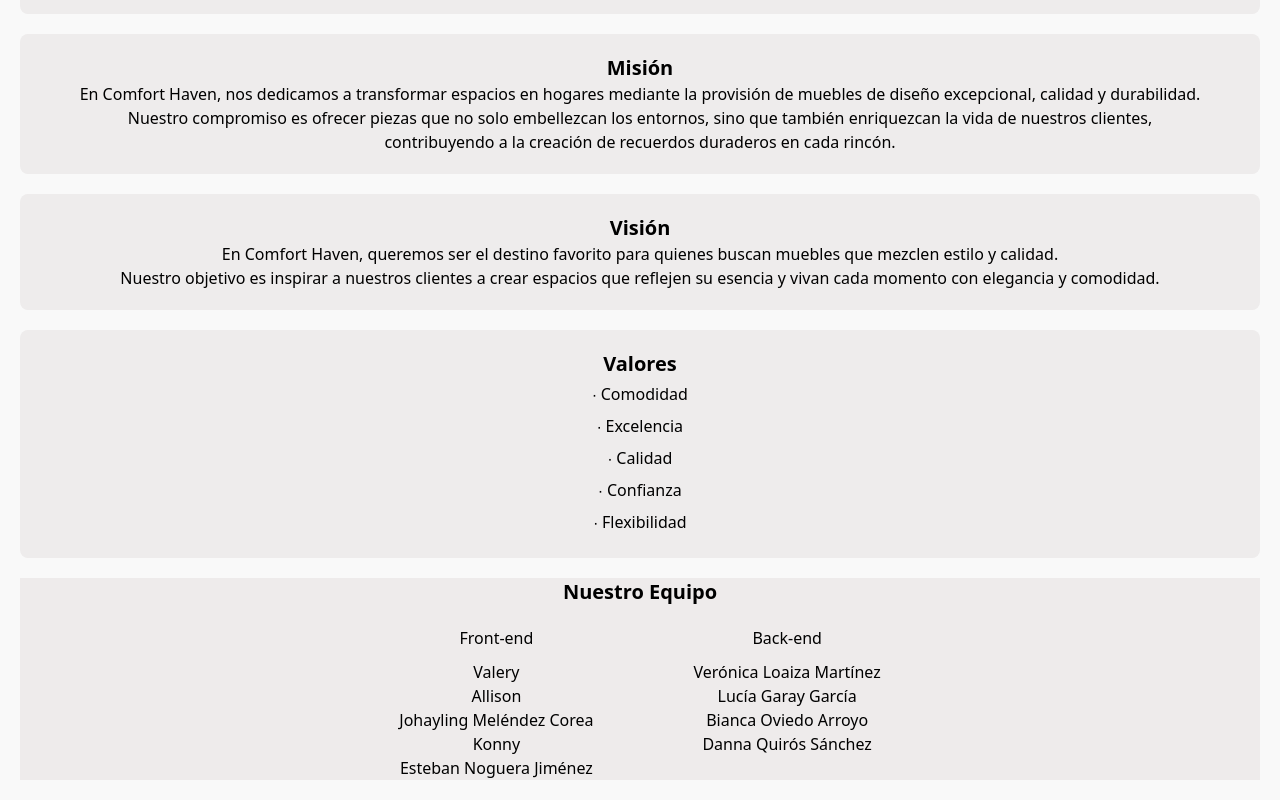
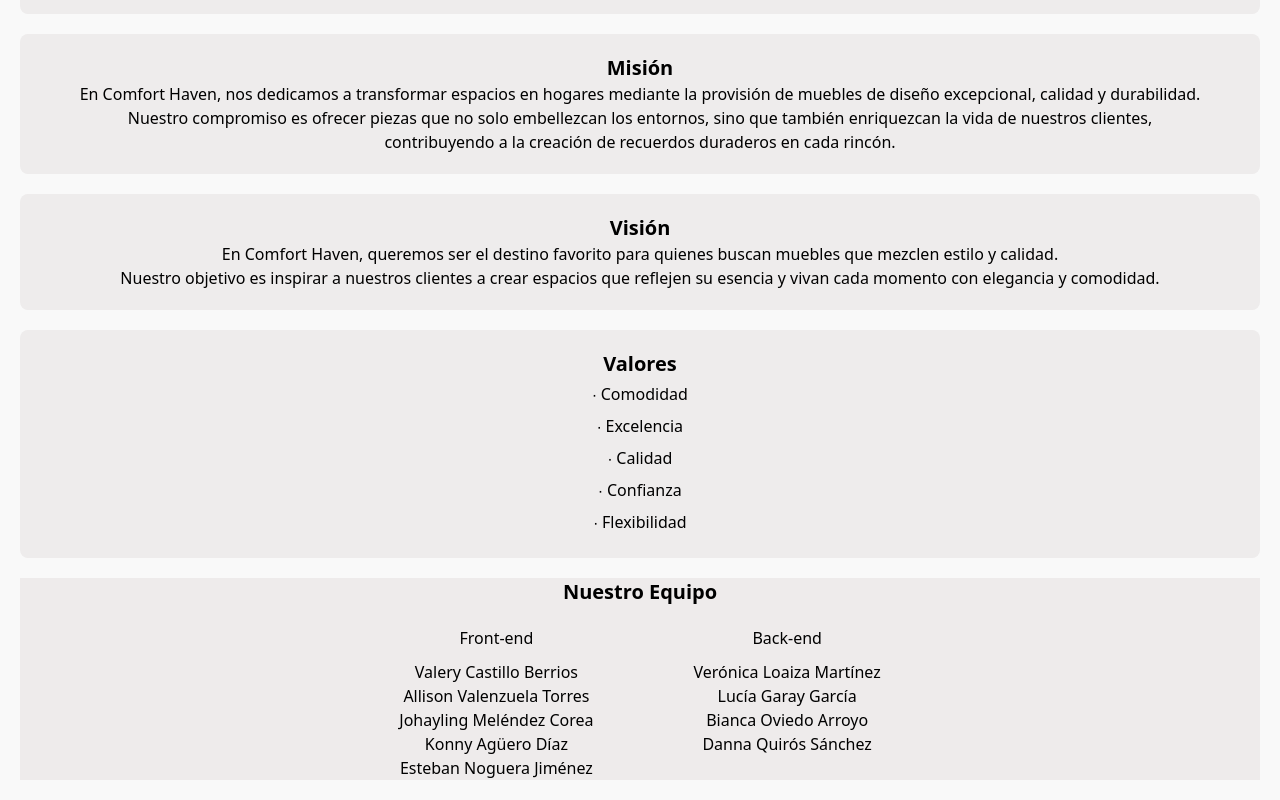
Before and after one commit to colmenatech/virtual-store-ui-react-js, a React (Create React App) app: page /nosotros in a window 1280 px wide. Shown: the part 757-1557 px from the top of the page. Built offline with nearby package versions, Linux system fonts and the light colour scheme; no server answers.

Commit message:
Arreglo de apellidos en la página about

```diff
--- a/src/components/pages/links/About.jsx
+++ b/src/components/pages/links/About.jsx
@@ -66,10 +66,10 @@
     {/* Front-end Team */}
     <ul style={{ listStyleType: 'none', padding: '0', margin: '0' }}>
       <h5 style={{ marginBottom: '10px' }}>Front-end</h5> {/* Añadir margen al subtítulo */}
-      <li>Valery</li>
-      <li>Allison</li>
+      <li>Valery Castillo Berrios</li>
+      <li>Allison Valenzuela Torres</li>
       <li>Johayling Meléndez Corea</li>
-      <li>Konny</li>
+      <li>Konny Agüero Díaz</li>
       <li>Esteban Noguera Jiménez</li>
     </ul>
 
```
